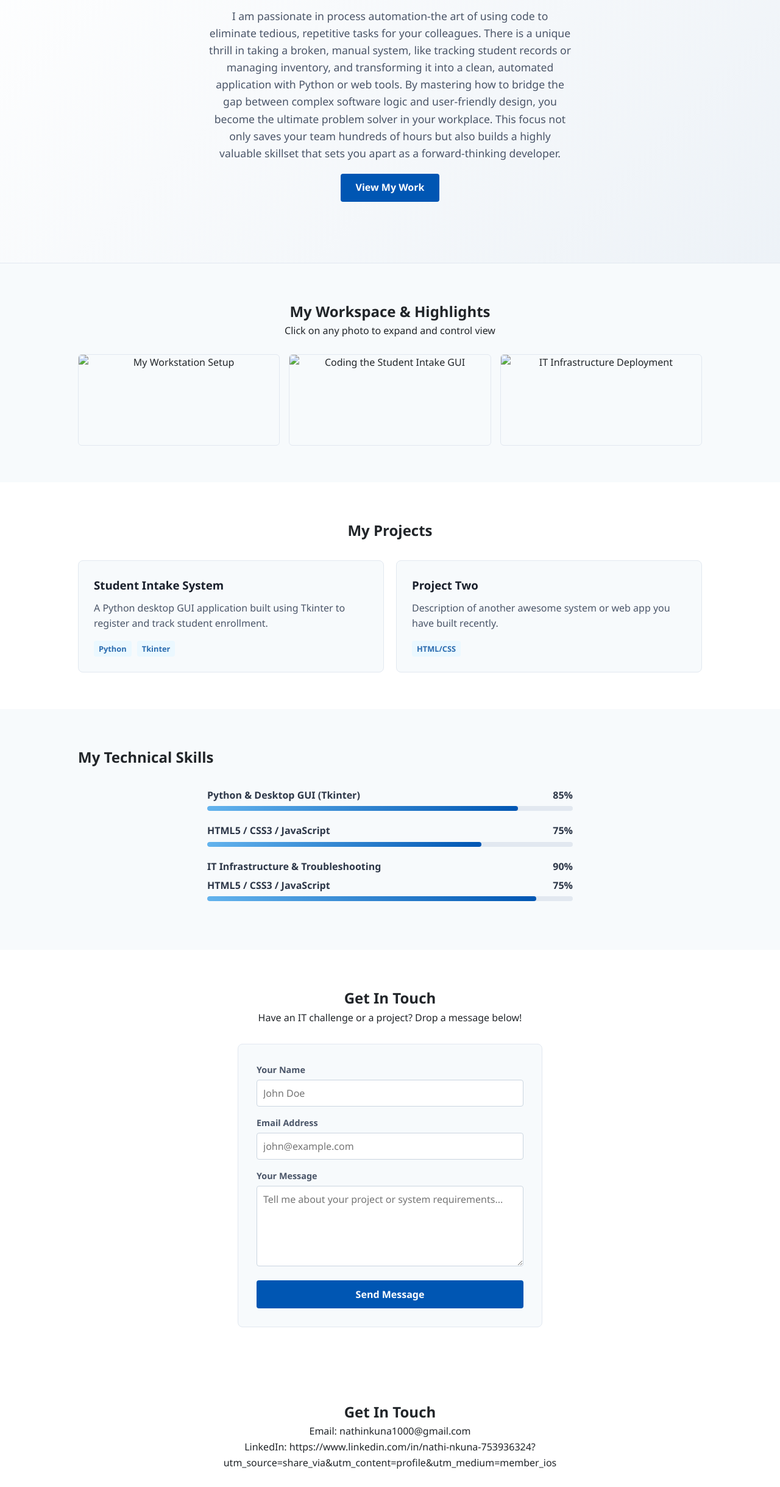
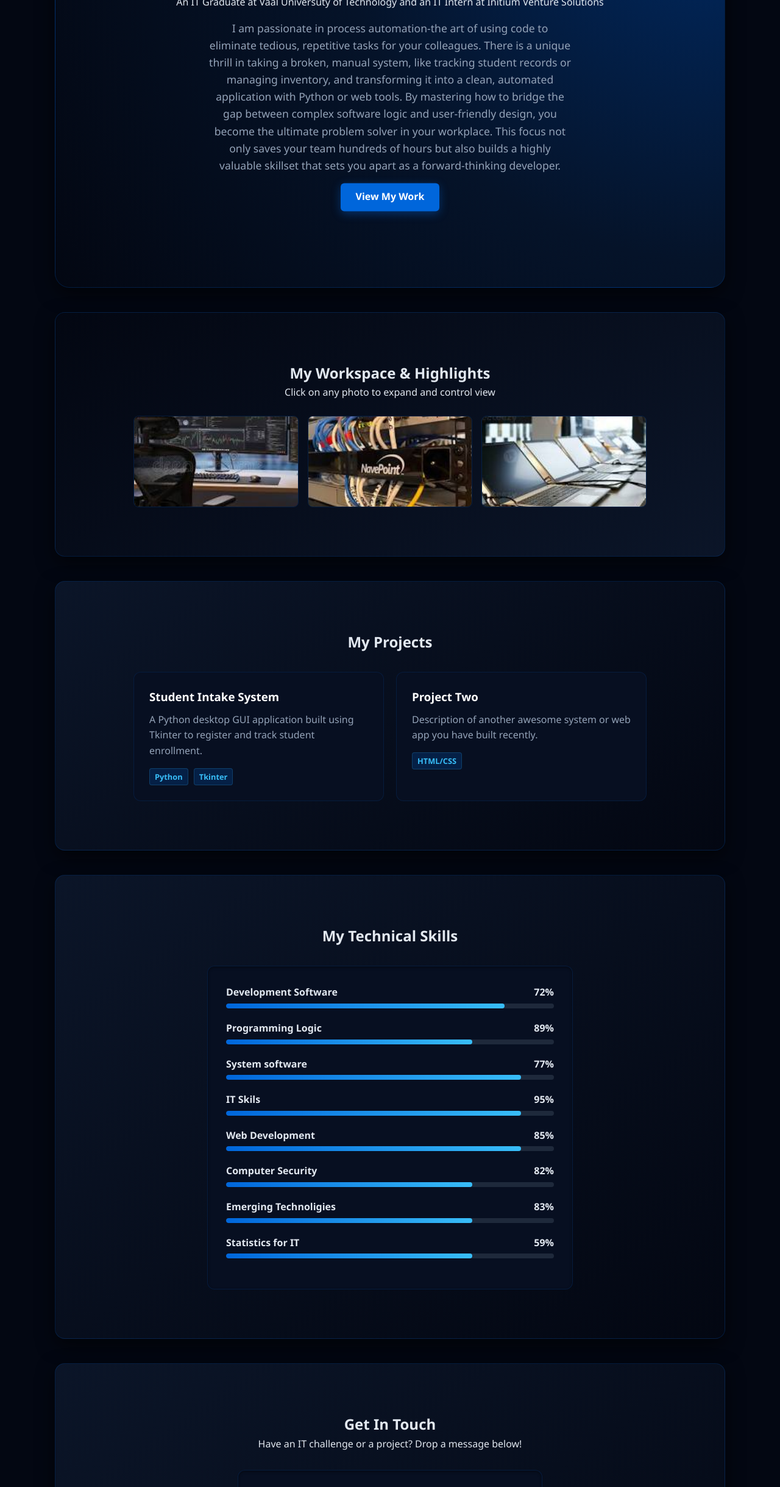
Before and after one commit to Mr-Nadey/myPortfolio, a plain HTML site: page index.html in a window 1280 px wide. Shown: the part 290-2729 px from the top of the page at 61% size. Drawn offline with Linux system fonts and the light colour scheme.

Commit message:
Updated theme to blue and black gradient blocks with animations

```diff
--- a/index.html
+++ b/index.html
@@ -75,32 +75,66 @@
 
             <div class="skill-bar-wrapper">
                 <div class="skill-info">
-                    <span>Python & Desktop GUI (Tkinter)</span>
-                    <span>85%</span>
+                    <span>Development Software</span>
+                    <span>72%</span>
                 </div>
                 <div class="progress-line"><span style="width: 85%;"></span></div>
             </div>
 
+             <div class="skill-bar-wrapper">
+                <div class="skill-info">
+                    <span>Programming Logic</span>
+                    <span>89%</span>
+                </div>
+                <div class="progress-line"><span style="width: 75%;"></span></div>
+            </div>
+
+                <div class="skill-bar-wrapper">
+                    <div class="skill-info">
+                        <span>System software</span>
+                        <span>77%</span>
+                </div>
+                <div class="progress-line"><span style="width: 90%;"></span></div>
+            </div>
+
+            <div class="skill-bar-wrapper">
+                    <div class="skill-info">
+                        <span>IT Skils</span>
+                        <span>95%</span>
+                </div>
+                <div class="progress-line"><span style="width: 90%;"></span></div>
+            </div>
+
+            <div class="skill-bar-wrapper">
+                    <div class="skill-info">
+                        <span>Web Development</span>
+                        <span>85%</span>
+                </div>
+                <div class="progress-line"><span style="width: 90%;"></span></div>
+            </div>
+
             <div class="skill-bar-wrapper">
                 <div class="skill-info">
-                    <span>HTML5 / CSS3 / JavaScript</span>
-                    <span>75%</span>
+                    <span>Computer Security</span>
+                    <span>82%</span>
                 </div>
                 <div class="progress-line"><span style="width: 75%;"></span></div>
             </div>
 
             <div class="skill-bar-wrapper">
                 <div class="skill-info">
-                    <span>IT Infrastructure & Troubleshooting</span>
-                    <span>90%</span>
+                    <span>Emerging Technoligies</span>
+                    <span>83%</span>
                 </div>
+                <div class="progress-line"><span style="width: 75%;"></span></div>
+            </div>
 
-                <div class="skill-bar-wrapper">
-                    <div class="skill-info">
-                        <span>HTML5 / CSS3 / JavaScript</span>
-                        <span>75%</span>
+            <div class="skill-bar-wrapper">
+                <div class="skill-info">
+                    <span>Statistics for IT</span>
+                    <span>59%</span>
                 </div>
-                <div class="progress-line"><span style="width: 90%;"></span></div>
+                <div class="progress-line"><span style="width: 75%;"></span></div>
             </div>
 
         </div>
--- a/style.css
+++ b/style.css
@@ -1,29 +1,58 @@
-/* General Reset */
+/* --- Global Styles & Dark Theme Core --- */
 * {
     margin: 0;
     padding: 0;
     box-sizing: border-box;
     font-family: 'Segoe UI', Tahoma, Geneva, Verdana, sans-serif;
+    scroll-behavior: smooth;
 }
 
 body {
-    background-color: #ffffff; /* Clean White main background */
-    color: #212529; /* Dark Charcoal text for optimal contrast */
+    background-color: #030712; /* Deep black base */
+    color: #e2e8f0; /* Off-white text for optimal readability */
     line-height: 1.6;
+    overflow-x: hidden;
 }
 
-/* Navigation */
+/* --- Block & Section Definitions --- */
+section, header {
+    padding: 80px 10%;
+    margin: 40px auto;
+    max-width: 1100px;
+    background: linear-gradient(145deg, #0b1528 0%, #030712 100%); /* Blue-to-Black gradient blocks */
+    border: 1px solid rgba(0, 102, 219, 0.2); /* Soft glowing blue block edges */
+    border-radius: 16px;
+    box-shadow: 0 10px 30px rgba(0, 0, 0, 0.6);
+    text-align: center;
+    /* Apply entrance animation to all sections */
+    animation: fadeInUp 0.8s cubic-bezier(0.25, 1, 0.5, 1) forwards;
+}
+
+/* Internal block containers (Forms and Skill boxes) */
+#contact-form, .skills-container {
+    background: #070f21;
+    border: 1px solid rgba(0, 102, 219, 0.15);
+    border-radius: 12px;
+    padding: 30px;
+    box-shadow: inset 0 2px 4px rgba(0, 0, 0, 0.4);
+}
+
+/* --- Navigation Menu Bar --- */
 nav {
     display: flex;
     justify-content: space-between;
     align-items: center;
     padding: 20px 10%;
-    background: #f4f7f6; /* Very Light Grey/Blue navbar */
-    border-bottom: 1px solid #e2e8f0;
+    background: rgba(3, 7, 18, 0.9); /* Frosty transparent dark header */
+    backdrop-filter: blur(10px);
+    border-bottom: 1px solid rgba(0, 102, 219, 0.2);
+    position: sticky;
+    top: 0;
+    z-index: 100;
 }
 
 nav .logo {
-    color: #0056b3; /* Rich Corporate Blue logo */
+    color: #38bdf8; /* Bright electric sky blue */
     font-weight: bold;
     font-size: 1.3rem;
 }
@@ -39,62 +68,67 @@ nav ul li {
 
 nav ul li a {
     text-decoration: none;
-    color: #4a5568; /* Medium Slate Blue-Grey links */
+    color: #94a3b8;
     font-weight: 600;
-    transition: color 0.2s;
+    transition: color 0.2s, transform 0.2s;
+    display: inline-block;
 }
 
 nav ul li a:hover {
-    color: #0056b3; /* Transitions to deep blue on hover */
+    color: #38bdf8;
+    transform: translateY(-2px); /* Small menu hover lift */
 }
 
-/* Hero Section */
+/* --- Hero Section Block --- */
 #hero {
-    text-align: center;
-    padding: 100px 20px;
-    background: linear-gradient(135deg, #ffffff 0%, #edf2f7 100%); /* Soft Ice-Blue fade */
-    border-bottom: 1px solid #e2e8f0;
+    background: radial-gradient(circle at top right, #002b66, #051329, #030712); /* Immersive dark blue glow */
+    border-top: none;
+    border-radius: 0 0 24px 24px;
+    margin-top: 0;
+    padding: 120px 20px;
 }
 
 #hero h1 {
     font-size: 3rem;
     margin-bottom: 10px;
-    color: #1a202c; /* Deep navy tone */
+    color: #ffffff;
 }
 
 .highlight {
-    color: #0056b3; /* Electric Tech Blue accent */
-    border-bottom: 2px solid #cbd5e0;
+    color: #38bdf8;
+    text-shadow: 0 0 15px rgba(56, 189, 248, 0.4);
 }
 
 .bio {
     max-width: 600px;
     margin: 15px auto 0 auto;
     font-size: 1.1rem;
-    color: #4a5568;
+    color: #94a3b8;
 }
 
 .btn {
     display: inline-block;
     margin-top: 20px;
     padding: 10px 25px;
-    background: #0056b3; /* Premium Royal Blue button */
+    background: #0066db;
     color: #ffffff;
     text-decoration: none;
-    border-radius: 4px;
+    border-radius: 6px;
     font-weight: bold;
-    transition: background 0.2s;
+    box-shadow: 0 4px 15px rgba(0, 102, 219, 0.4);
+    transition: background 0.2s, transform 0.2s, box-shadow 0.2s;
+    /* Continuous floating movement */
+    animation: float 3s ease-in-out infinite;
 }
 
 .btn:hover {
-    background: #004085; /* Darker navy blue on hover */
+    background: #38bdf8;
+    box-shadow: 0 6px 20px rgba(56, 189, 248, 0.6);
 }
 
-/* Interactive Photo Gallery */
+/* --- Interactive Photo Gallery Block --- */
 #gallery {
-    padding: 60px 10%;
-    background: #f7fafc; /* Light Blue-Grey background wrapper */
-    text-align: center;
+    background: linear-gradient(145deg, #030712 0%, #0b1528 100%);
 }
 
 .gallery-grid {
@@ -108,24 +142,19 @@ nav ul li a:hover {
     width: 100%;
     height: 150px;
     object-fit: cover;
-    border-radius: 6px;
-    border: 1px solid #e2e8f0;
+    border-radius: 8px;
+    border: 1px solid rgba(0, 102, 219, 0.2);
     cursor: pointer;
-    transition: transform 0.2s, border-color 0.2s;
+    transition: transform 0.3s cubic-bezier(0.4, 0, 0.2, 1), border-color 0.3s, box-shadow 0.3s;
 }
 
 .gallery-thumb:hover {
-    transform: scale(1.03);
-    border-color: #0056b3;
+    transform: scale(1.05) translateY(-4px); /* Hover pop-up action */
+    border-color: #38bdf8;
+    box-shadow: 0 8px 20px rgba(0, 102, 219, 0.4);
 }
 
-/* Projects Grid */
-#projects {
-    padding: 60px 10%;
-    background: #ffffff;
-    text-align: center;
-}
-
+/* --- Project Grid Cards Block --- */
 .grid {
     display: grid;
     grid-template-columns: repeat(auto-fit, minmax(250px, 1fr));
@@ -134,40 +163,43 @@ nav ul li a:hover {
 }
 
 .card {
-    background: #f7fafc; /* Soft Ice-Blue panel containers */
+    background: #070f21; /* Card block design */
     padding: 25px;
-    border-radius: 8px;
-    border: 1px solid #e2e8f0;
+    border-radius: 12px;
+    border: 1px solid rgba(0, 102, 219, 0.15);
     text-align: left;
+    transition: transform 0.3s ease, border-color 0.3s, box-shadow 0.3s;
+}
+
+.card:hover {
+    transform: translateY(-6px); /* Card hover animation */
+    border-color: #38bdf8;
+    box-shadow: 0 10px 20px rgba(0, 102, 219, 0.3);
 }
 
 .card h3 {
-    color: #1a202c;
+    color: #ffffff;
     margin-bottom: 10px;
 }
 
 .card p {
-    color: #4a5568;
+    color: #94a3b8;
 }
 
 .tech-tag {
     display: inline-block;
-    background: #ebf8ff; /* Soft sky blue tech badges */
-    color: #2b6cb0; /* Deep blue badge text */
+    background: rgba(0, 102, 219, 0.2);
+    color: #38bdf8;
     padding: 3px 8px;
     font-size: 0.8rem;
     border-radius: 4px;
     margin-top: 15px;
     margin-right: 5px;
     font-weight: 600;
+    border: 1px solid rgba(56, 189, 248, 0.2);
 }
 
-/* Skills Section Style */
-#skills {
-    padding: 60px 10%;
-    background: #f7fafc;
-}
-
+/* --- Technical Skills Bars Block --- */
 .skills-container {
     max-width: 600px;
     margin: 30px auto 0 auto;
@@ -183,13 +215,13 @@ nav ul li a:hover {
     justify-content: space-between;
     font-weight: 600;
     margin-bottom: 5px;
-    color: #2d3748;
+    color: #e2e8f0;
 }
 
 .progress-line {
     height: 8px;
     width: 100%;
-    background: #e2e8f0; /* Track slider base path */
+    background: #1e293b;
     border-radius: 4px;
     position: relative;
     overflow: hidden;
@@ -197,28 +229,20 @@ nav ul li a:hover {
 
 .progress-line span {
     height: 100%;
-    background: linear-gradient(90deg, #63b3ed, #0056b3); /* Bright-to-royal blue slider filling */
+    background: linear-gradient(90deg, #0066db, #38bdf8); /* Blue loading fill gradient */
     position: absolute;
     left: 0;
     top: 0;
     border-radius: 4px;
     display: block;
+    /* Triggers line animation on page startup */
+    animation: loadBars 1.5s ease-out forwards;
 }
 
-/* Contact Form Layout */
-#contact {
-    padding: 60px 10%;
-    background: #ffffff;
-    text-align: center;
-}
-
+/* --- Contact Form Block --- */
 #contact-form {
     max-width: 500px;
     margin: 30px auto 0 auto;
-    background: #f7fafc;
-    padding: 30px;
-    border-radius: 8px;
-    border: 1px solid #e2e8f0;
     text-align: left;
 }
 
@@ -231,60 +255,63 @@ nav ul li a:hover {
     font-weight: 600;
     margin-bottom: 5px;
     font-size: 0.9rem;
-    color: #4a5568;
+    color: #94a3b8;
 }
 
 .form-group input, .form-group textarea {
     width: 100%;
     padding: 10px;
-    background: #ffffff; /* Crisp white interior input fields */
-    border: 1px solid #cbd5e0;
-    color: #1a202c;
-    border-radius: 4px;
+    background: #030712; /* Dark input fill */
+    border: 1px solid rgba(0, 102, 219, 0.3);
+    color: #ffffff;
+    border-radius: 6px;
     font-family: inherit;
     font-size: 1rem;
+    transition: border-color 0.2s, box-shadow 0.2s;
 }
 
 .form-group input:focus, .form-group textarea:focus {
     outline: none;
-    border-color: #0056b3;
+    border-color: #38bdf8;
+    box-shadow: 0 0 8px rgba(56, 189, 248, 0.3);
 }
 
 .submit-btn {
     width: 100%;
     padding: 12px;
-    background: #0056b3;
+    background: #0066db;
     color: #ffffff;
     border: none;
-    border-radius: 4px;
+    border-radius: 6px;
     font-size: 1rem;
     font-weight: bold;
     cursor: pointer;
+    box-shadow: 0 4px 12px rgba(0, 102, 219, 0.3);
     transition: background 0.2s;
 }
 
 .submit-btn:hover {
-    background: #004085;
+    background: #38bdf8;
 }
 
-/* Dynamic Alert UI Box */
+/* --- Dynamic Alert UI Box --- */
 .alert-box {
     display: none;
     max-width: 500px;
     margin: 15px auto 0 auto;
     padding: 12px;
-    border-radius: 4px;
+    border-radius: 6px;
     font-weight: bold;
 }
 
 .alert-success {
     display: block;
-    background-color: #ebf8ff;
-    color: #2b6cb0;
-    border: 1px solid #bee3f8;
+    background-color: #0b1528;
+    color: #38bdf8;
+    border: 1px solid rgba(56, 189, 248, 0.3);
 }
 
-/* Lightbox Modal Window */
+/* --- Pop-up Image Viewer Components --- */
 .modal {
     display: none;
     position: fixed;
@@ -293,7 +320,7 @@ nav ul li a:hover {
     top: 0;
     width: 100%;
     height: 100%;
-    background-color: rgba(255, 255, 255, 0.96); /* White transparent overlay background */
+    background-color: rgba(3, 7, 18, 0.95); /* Deep dark overlay backdrop */
 }
 
 .modal-content-container {
@@ -308,12 +335,12 @@ nav ul li a:hover {
 #lightbox-img {
     max-width: 100%;
     max-height: 70vh;
-    border-radius: 4px;
-    border: 1px solid #cbd5e0;
+    border-radius: 8px;
+    border: 2px solid rgba(0, 102, 219, 0.3);
 }
 
 #lightbox-caption {
-    color: #4a5568;
+    color: #94a3b8;
     margin-top: 15px;
     font-size: 1.1rem;
 }
@@ -323,7 +350,7 @@ nav ul li a:hover {
     position: absolute;
     top: 20px;
     right: 35px;
-    color: #0056b3;
+    color: #38bdf8;
     font-size: 40px;
     cursor: pointer;
 }
@@ -332,19 +359,42 @@ nav ul li a:hover {
     position: absolute;
     top: 50%;
     transform: translateY(-50%);
-    color: #0056b3;
+    color: #38bdf8;
     font-size: 30px;
     font-weight: bold;
     padding: 16px;
     cursor: pointer;
     user-select: none;
     text-decoration: none;
-    transition: background-color 0.2s;
+    transition: background-color 0.2s, color 0.2s;
 }
 
 .prev-btn { left: 20px; }
 .next-btn { right: 20px; }
 
 .prev-btn:hover, .next-btn:hover {
-    background-color: rgba(0, 86, 179, 0.08);
+    background-color: rgba(0, 102, 219, 0.1);
+    color: #ffffff;
 }
+
+/* --- Native CSS Keyframe Animation Engines --- */
+@keyframes fadeInUp {
+    from {
+        opacity: 0;
+        transform: translateY(30px);
+    }
+    to {
+        opacity: 1;
+        transform: translateY(0);
+    }
+}
+
+@keyframes float {
+    0% { transform: translateY(0px); }
+    50% { transform: translateY(-6px); }
+    100% { transform: translateY(0px); }
+}
+
+@keyframes loadBars {
+    from { width: 0%; }
+}
```
Also changed, not shown: download 1.jpg (added), download 2.jpg (added), download.jpg (added).
